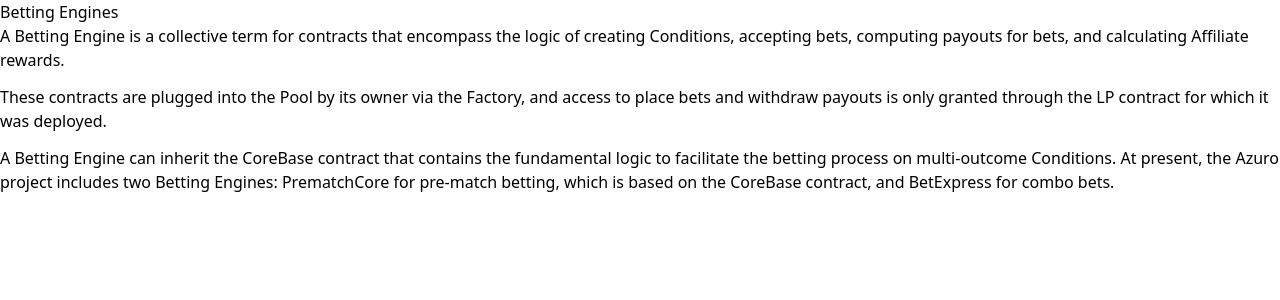
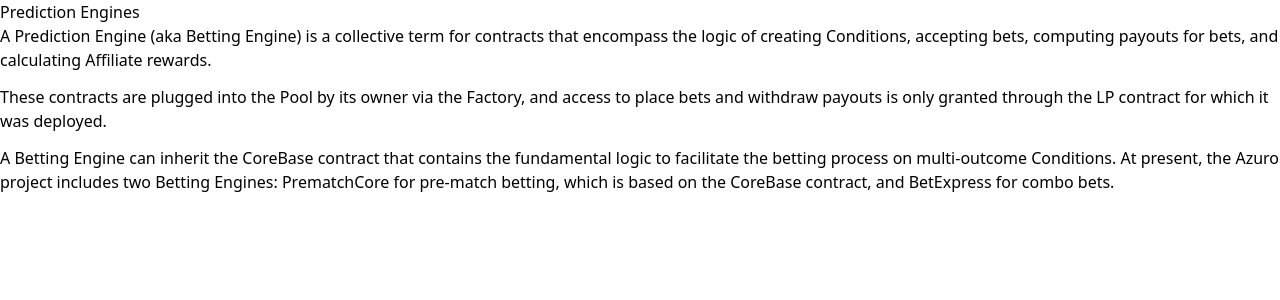
Before and after one commit to Azuro-protocol/gem-docs, a Next.js app: page /concepts/protocol/betting-engines in a window 1280 px wide. Shown: the top 300 px of the page. Built offline with nearby package versions, Linux system fonts and the light colour scheme.

Commit message:
betting to prediction engine

```diff
--- a/pages/concepts/protocol/_meta.json
+++ b/pages/concepts/protocol/_meta.json
@@ -1,5 +1,5 @@
 {
-  "betting-engines": "Betting Engines",
+  "betting-engines": "Prediction Engines",
   "conditions": "Conditions",
   "pools": "Pools",
   "odds": "Odds",
--- a/pages/concepts/protocol/betting-engines.mdx
+++ b/pages/concepts/protocol/betting-engines.mdx
@@ -1,6 +1,6 @@
-# Betting Engines
+# Prediction Engines
 
-A Betting Engine is a collective term for contracts that encompass the logic of creating [Conditions](/concepts/protocol/conditions),
+A Prediction Engine (aka Betting Engine) is a collective term for contracts that encompass the logic of creating [Conditions](/concepts/protocol/conditions),
 accepting bets, computing payouts for bets, and calculating [Affiliate](/concepts/basic/affiliates) [rewards](/concepts/basic/rewards).
 
 These contracts are plugged into the [Pool](/concepts/protocol/pools) by its owner via the [Factory](/contracts/factory),
```
